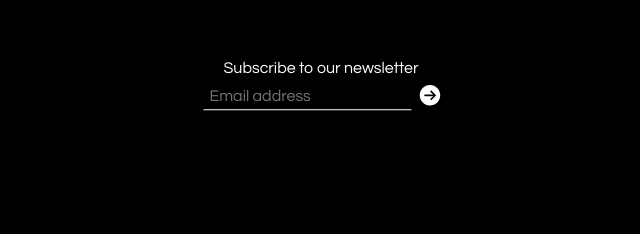
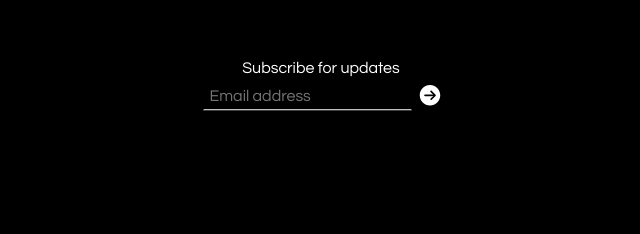
Before and after one commit to crhallen/mozaic-landing, a plain HTML site: page index.html in a window 1280 px wide. Shown: the part 474-708 px from the top of the page, 319-959 px from the left. Drawn offline with Linux system fonts and the light colour scheme.

Commit message:
tweak subscribe copy

```diff
--- a/index.html
+++ b/index.html
@@ -40,7 +40,7 @@
         class="buttondown-form"
       >
         <label for="bd-email" class="newsletter-label">
-          Subscribe to our newsletter
+          Subscribe for updates
         </label>
         <div class="inputs-wrapper">
           <input
```
